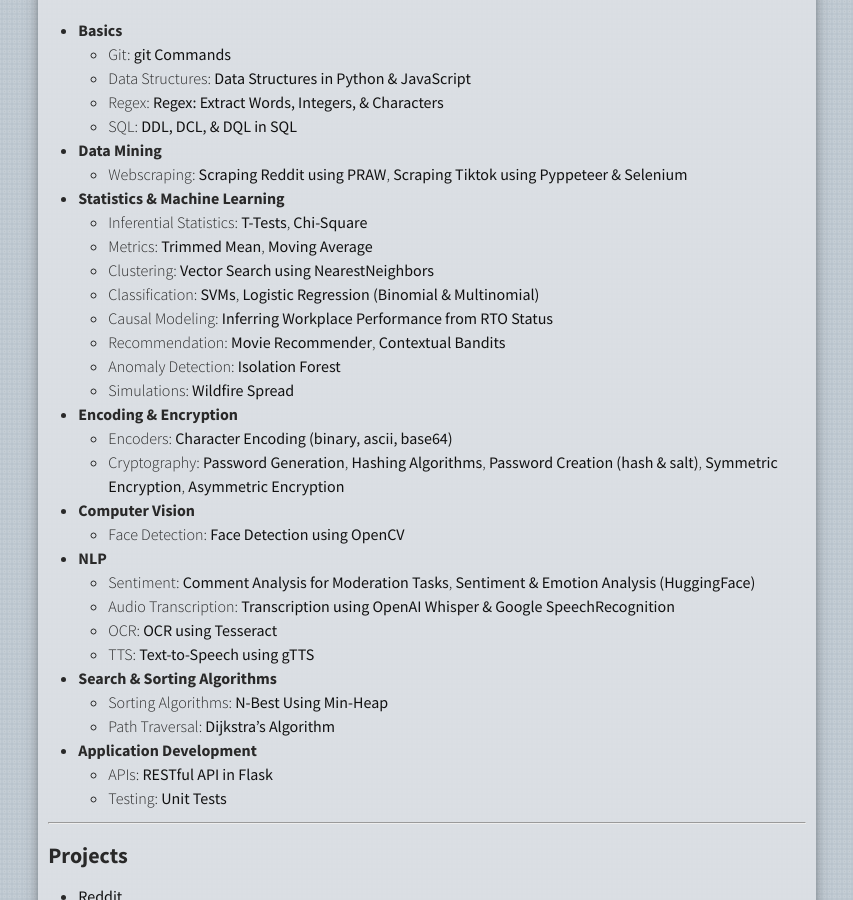
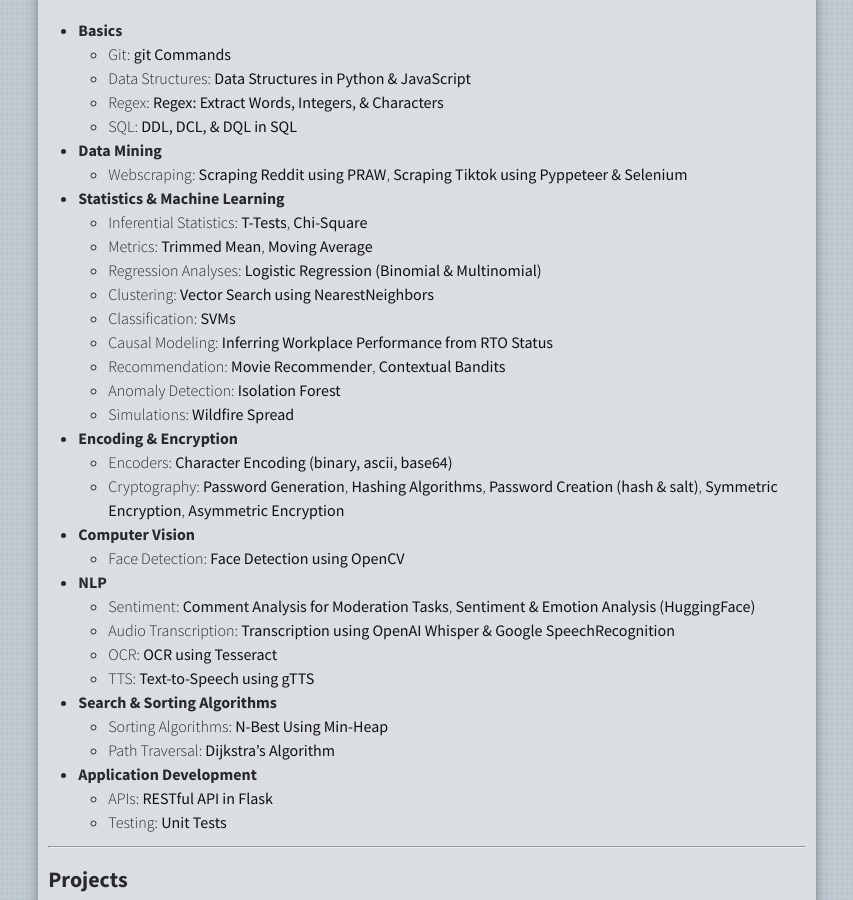
Before and after one commit to kariemoorman/kariemoorman.github.io, a Jekyll site: the page built from _posts/2023-07-31-didactic-diy.markdown, in a window 1280 px wide and 900 px high, scrolled down 761 px. Shown: the whole window, without its empty margins (213-1066 px from the left). Built offline with Jekyll 4.4.1, drawn with Linux system fonts in a browser that asks for light colours; nearby versions of some CDN libraries.

Commit message:
Update diy

```diff
--- a/_posts/2023-07-31-didactic-diy.markdown
+++ b/_posts/2023-07-31-didactic-diy.markdown
@@ -30,8 +30,9 @@
 - <b>Statistics & Machine Learning</b>
   - Inferential Statistics: [T-Tests](https://github.com/kariemoorman/didactic-diy/blob/main/tutorials/statistics/t_test.ipynb), [Chi-Square](https://github.com/kariemoorman/didactic-diy/blob/main/tutorials/statistics/chi_squared.ipynb)
   - Metrics: [Trimmed Mean](https://github.com/kariemoorman/didactic-diy/tree/main/tutorials/metrics/trimmed_mean), [Moving Average](https://github.com/kariemoorman/didactic-diy/tree/main/tutorials/metrics/moving_avg)
+  - Regression Analyses: [Logistic Regression (Binomial & Multinomial)](https://github.com/kariemoorman/didactic-diy/blob/main/tutorials/predictive_modeling/logistic_regression.ipynb)
   - Clustering: [Vector Search using NearestNeighbors](https://github.com/kariemoorman/didactic-diy/blob/main/tutorials/clustering/Vector_Search.ipynb)
-  - Classification: [SVMs](https://github.com/kariemoorman/didactic-diy/blob/main/tutorials/classification/SVM_classification.ipynb), [Logistic Regression (Binomial & Multinomial)](https://github.com/kariemoorman/didactic-diy/blob/main/tutorials/predictive_modeling/logistic_regression.ipynb)
+  - Classification: [SVMs](https://github.com/kariemoorman/didactic-diy/blob/main/tutorials/classification/SVM_classification.ipynb)
   - Causal Modeling: [Inferring Workplace Performance from RTO Status](https://github.com/kariemoorman/didactic-diy/blob/main/tutorials/causal_modeling/causal_inference_modeling.ipynb)
   - Recommendation: [Movie Recommender](https://github.com/kariemoorman/didactic-diy/blob/main/tutorials/recommendation/movie_recommendation.ipynb), [Contextual Bandits](https://github.com/kariemoorman/didactic-diy/blob/main/tutorials/recommendation/Contextual_Bandit_Models.ipynb)
   - Anomaly Detection: [Isolation Forest](https://github.com/kariemoorman/didactic-diy/blob/main/tutorials/anomaly_detection/unsupervised_anomaly_detection.ipynb)
```
